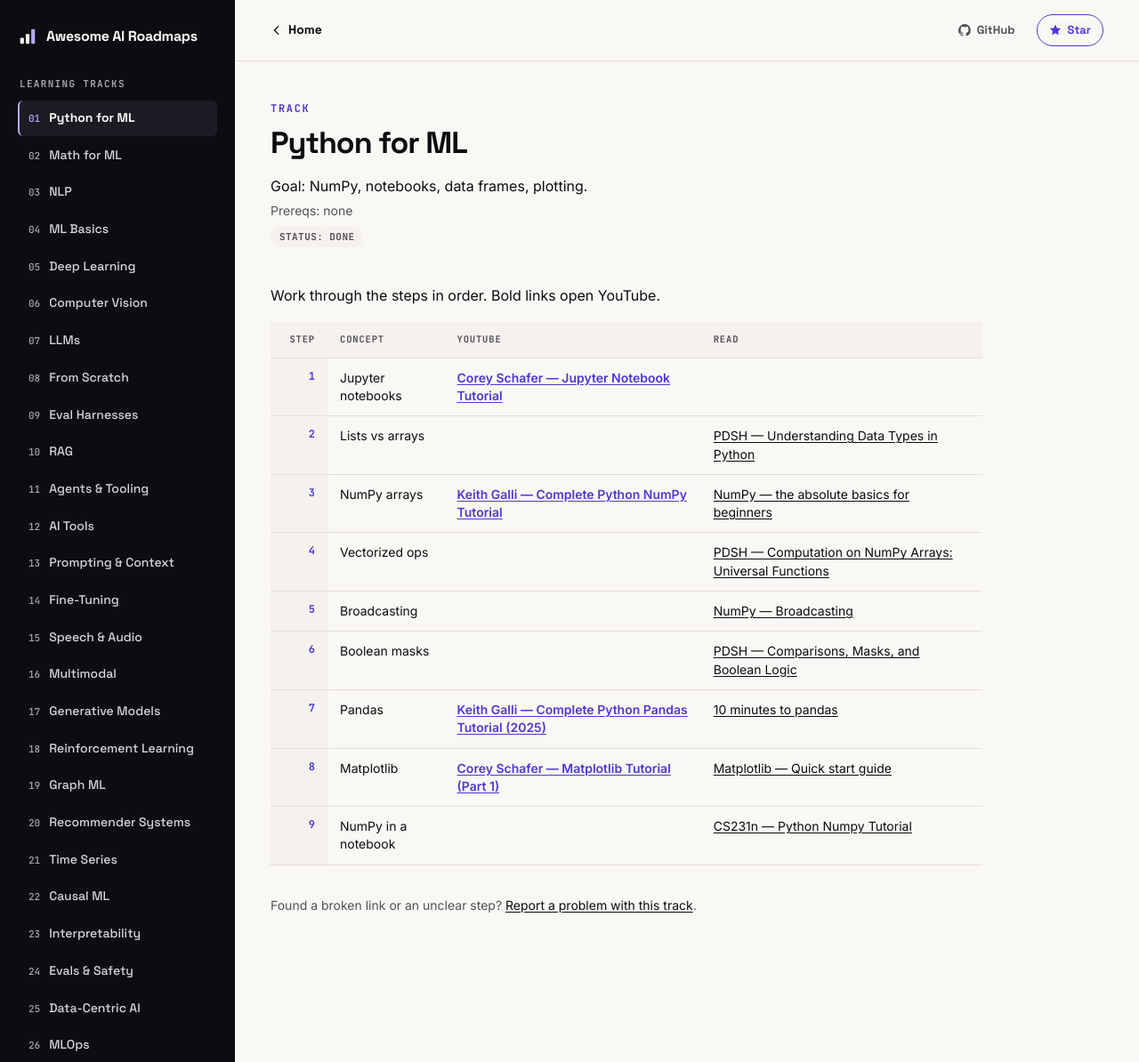
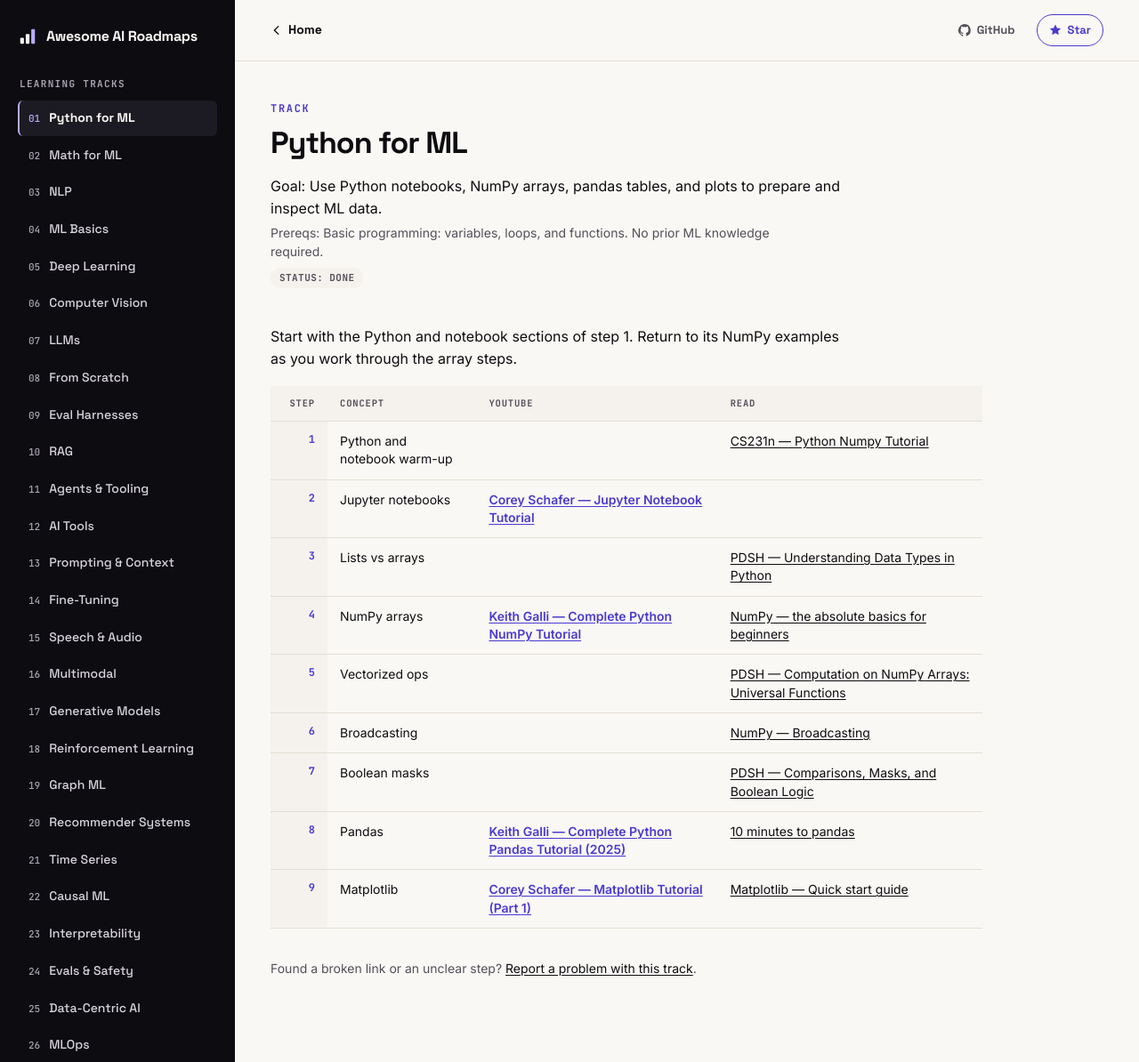
Before and after one commit to GruheshKurra/awesome-ai-roadmaps, a Jekyll site: the page built from tracks/python-for-ml/README.md, in a window 1280 px wide and 1194 px high. Shown: the whole window at 89% size. Built offline with Jekyll 4.4.1, drawn with Linux system fonts in a browser that asks for light colours; our own code applies the rules of GitHub Pages for plain Markdown files.

Commit message:
Add inference-serving roadmap and refresh resources

```diff
--- a/_config.yml
+++ b/_config.yml
@@ -150,6 +150,10 @@
       path: tracks/mlops
     values:
       description: "MLOps roadmap: Data versioning, pipelines, experiment tracking, model registry, serving, monitoring. Free videos, papers, and chapters in learning order."
+  - scope:
+      path: tracks/inference-serving
+    values:
+      description: "Inference & Serving roadmap: KV cache, quantization, batching, llama.cpp, vLLM, latency and throughput. Free videos, papers, and chapters in learning order."
   # END CATALOG DESCRIPTIONS
 
 track_nav:
@@ -205,6 +209,8 @@
     label: "Data-Centric AI"
   - slug: mlops
     label: "MLOps"
+  - slug: inference-serving
+    label: "Inference & Serving"
 
 exclude:
   - LICENSE
--- a/tracks/python-for-ml/README.md
+++ b/tracks/python-for-ml/README.md
@@ -1,21 +1,21 @@
 # Python for ML
 
-Goal: NumPy, notebooks, data frames, plotting.
+Goal: Use Python notebooks, NumPy arrays, pandas tables, and plots to prepare and inspect ML data.
 
-Prereqs: none
+Prereqs: Basic programming: variables, loops, and functions. No prior ML knowledge required.
 
 Status: done
 
-Work through the steps in order. Bold links open YouTube.
+Start with the Python and notebook sections of step 1. Return to its NumPy examples as you work through the array steps.
 
 | Step | Concept | **YouTube** | Read |
 | ---: | --- | --- | --- |
-| 1 | Jupyter notebooks | **[Corey Schafer — Jupyter Notebook Tutorial](https://www.youtube.com/watch?v=HW29067qVWk)** | |
-| 2 | Lists vs arrays | | [PDSH — Understanding Data Types in Python](https://jakevdp.github.io/PythonDataScienceHandbook/02.01-understanding-data-types.html) |
-| 3 | NumPy arrays | **[Keith Galli — Complete Python NumPy Tutorial](https://www.youtube.com/watch?v=GB9ByFAIAH4)** | [NumPy — the absolute basics for beginners](https://numpy.org/doc/stable/user/absolute_beginners.html) |
-| 4 | Vectorized ops | | [PDSH — Computation on NumPy Arrays: Universal Functions](https://jakevdp.github.io/PythonDataScienceHandbook/02.03-computation-on-arrays-ufuncs.html) |
-| 5 | Broadcasting | | [NumPy — Broadcasting](https://numpy.org/doc/stable/user/basics.broadcasting.html) |
-| 6 | Boolean masks | | [PDSH — Comparisons, Masks, and Boolean Logic](https://jakevdp.github.io/PythonDataScienceHandbook/02.06-boolean-arrays-and-masks.html) |
-| 7 | Pandas | **[Keith Galli — Complete Python Pandas Tutorial (2025)](https://www.youtube.com/watch?v=2uvysYbKdjM)** | [10 minutes to pandas](https://pandas.pydata.org/docs/user_guide/10min.html) |
-| 8 | Matplotlib | **[Corey Schafer — Matplotlib Tutorial (Part 1)](https://www.youtube.com/watch?v=UO98lJQ3QGI)** | [Matplotlib — Quick start guide](https://matplotlib.org/stable/users/explain/quick_start.html) |
-| 9 | NumPy in a notebook | | [CS231n — Python Numpy Tutorial](https://cs231n.github.io/python-numpy-tutorial/) |
+| 1 | Python and notebook warm-up | | [CS231n — Python Numpy Tutorial](https://cs231n.github.io/python-numpy-tutorial/) |
+| 2 | Jupyter notebooks | **[Corey Schafer — Jupyter Notebook Tutorial](https://www.youtube.com/watch?v=HW29067qVWk)** | |
+| 3 | Lists vs arrays | | [PDSH — Understanding Data Types in Python](https://jakevdp.github.io/PythonDataScienceHandbook/02.01-understanding-data-types.html) |
+| 4 | NumPy arrays | **[Keith Galli — Complete Python NumPy Tutorial](https://www.youtube.com/watch?v=GB9ByFAIAH4)** | [NumPy — the absolute basics for beginners](https://numpy.org/doc/stable/user/absolute_beginners.html) |
+| 5 | Vectorized ops | | [PDSH — Computation on NumPy Arrays: Universal Functions](https://jakevdp.github.io/PythonDataScienceHandbook/02.03-computation-on-arrays-ufuncs.html) |
+| 6 | Broadcasting | | [NumPy — Broadcasting](https://numpy.org/doc/stable/user/basics.broadcasting.html) |
+| 7 | Boolean masks | | [PDSH — Comparisons, Masks, and Boolean Logic](https://jakevdp.github.io/PythonDataScienceHandbook/02.06-boolean-arrays-and-masks.html) |
+| 8 | Pandas | **[Keith Galli — Complete Python Pandas Tutorial (2025)](https://www.youtube.com/watch?v=2uvysYbKdjM)** | [10 minutes to pandas](https://pandas.pydata.org/docs/user_guide/10min.html) |
+| 9 | Matplotlib | **[Corey Schafer — Matplotlib Tutorial (Part 1)](https://www.youtube.com/watch?v=UO98lJQ3QGI)** | [Matplotlib — Quick start guide](https://matplotlib.org/stable/users/explain/quick_start.html) |
```
Also changed, not shown: README.md (+2 -1 lines), tracker.md (+3 -3 lines), tracks/inference-serving/README.md (added, +20 -0 lines), tracks/rag/README.md (+3 -3 lines), tracks/recsys/README.md (+1 -1 lines), 1 other file.
